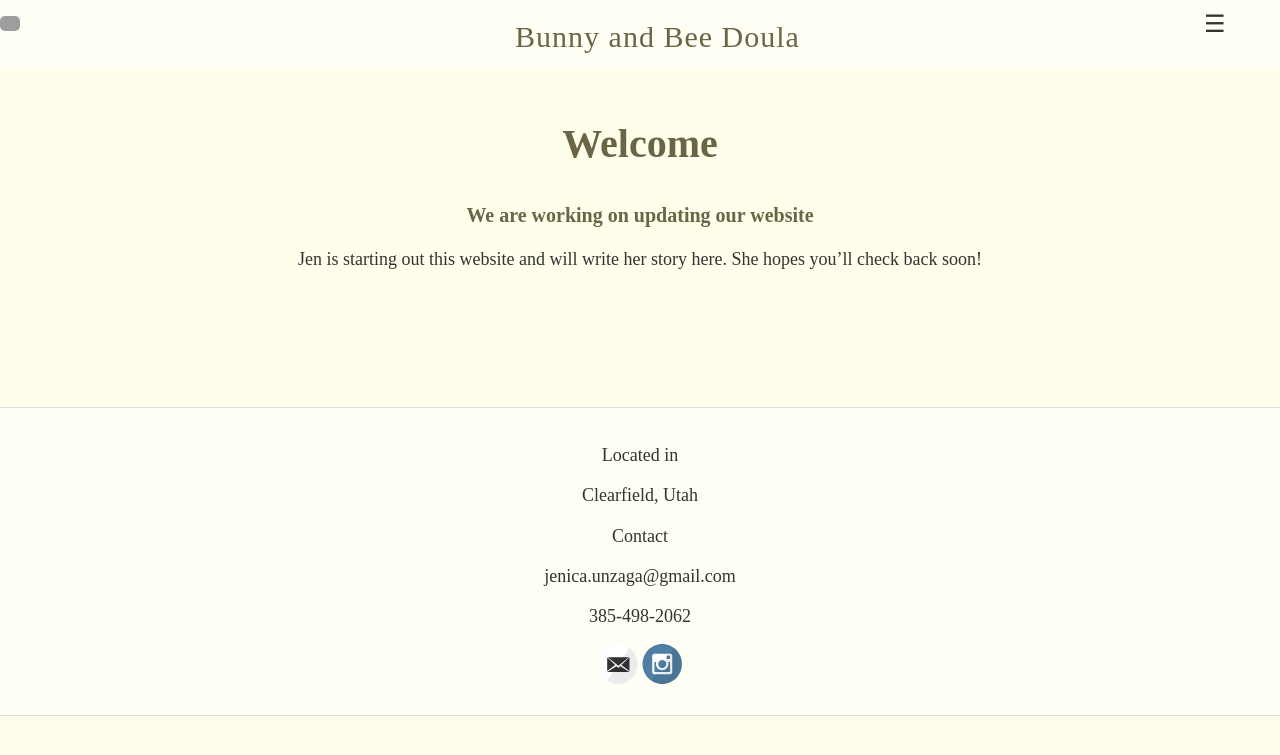
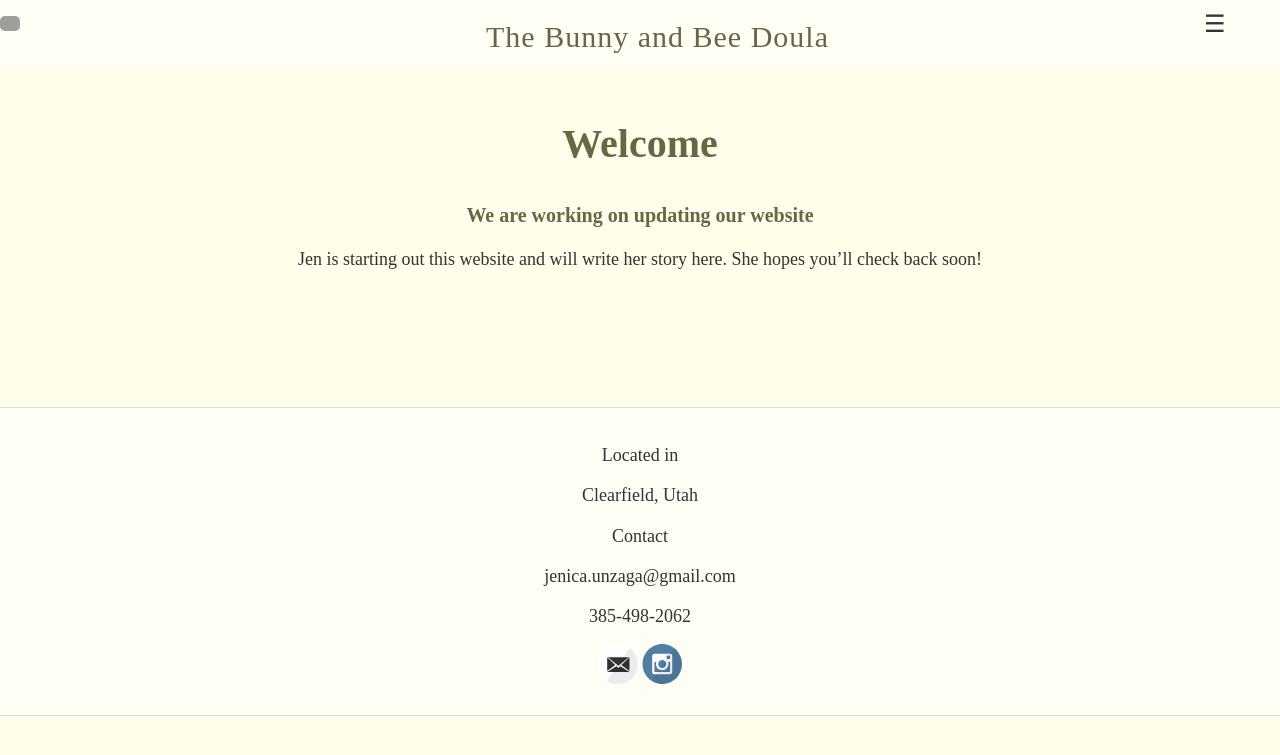
Before and after one commit to runzaga/TravelShacking.github.io, a Jekyll site: the page built from index.md, in a window 1280 px wide. Shown: the top 755 px of the page. Built offline with Jekyll 4.4.1, drawn with Linux system fonts in a browser that asks for light colours; grey boxes are pictures that could not be loaded.

Commit message:
Update _config.yml

```diff
--- a/_config.yml
+++ b/_config.yml
@@ -3,7 +3,7 @@
 #
 
 # Name of your site (displayed in the header)
-name: Bunny and Bee Doula
+name: The Bunny and Bee Doula
 
 # Short bio or description (displayed in the header)
 description: Making sure your special day goes well
```
